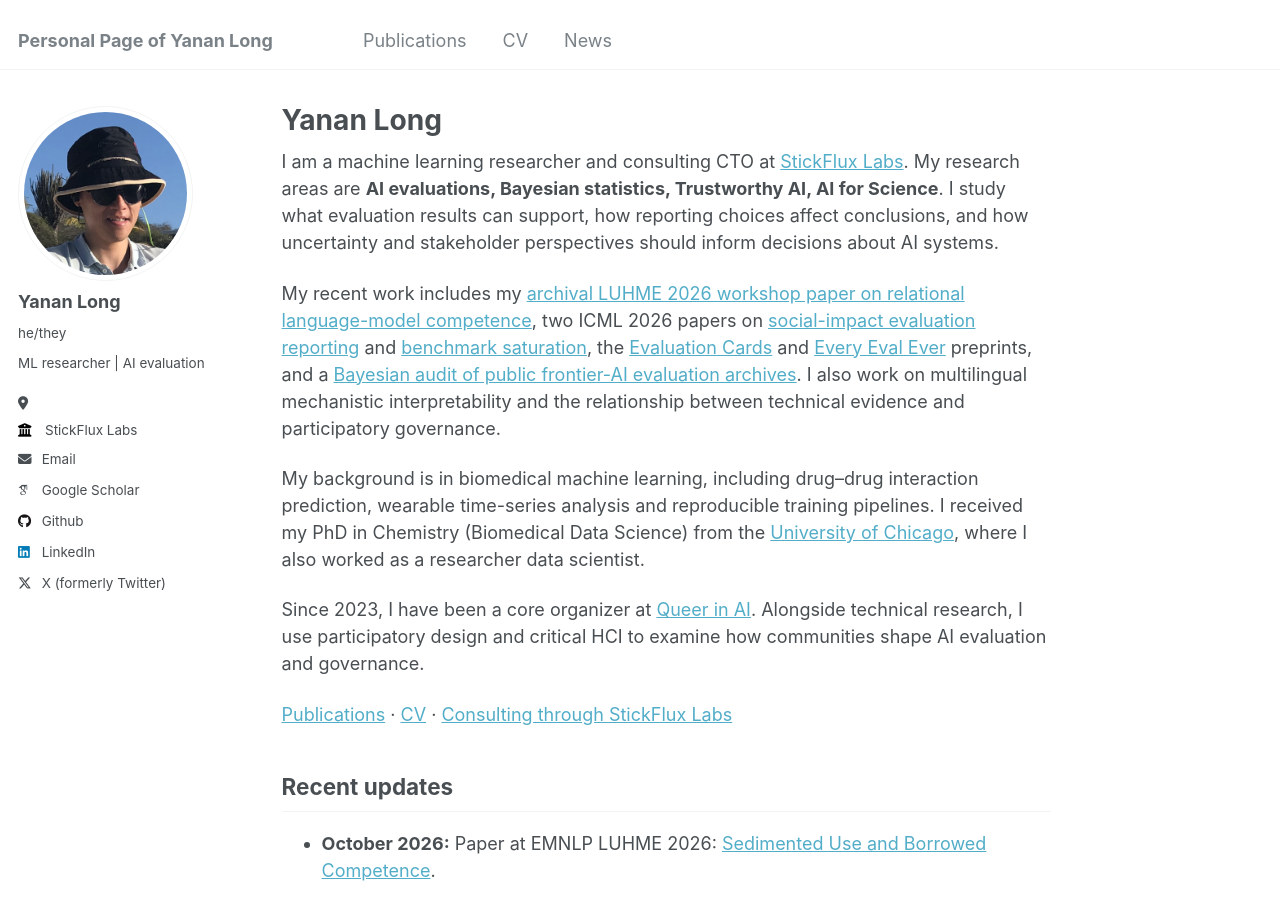
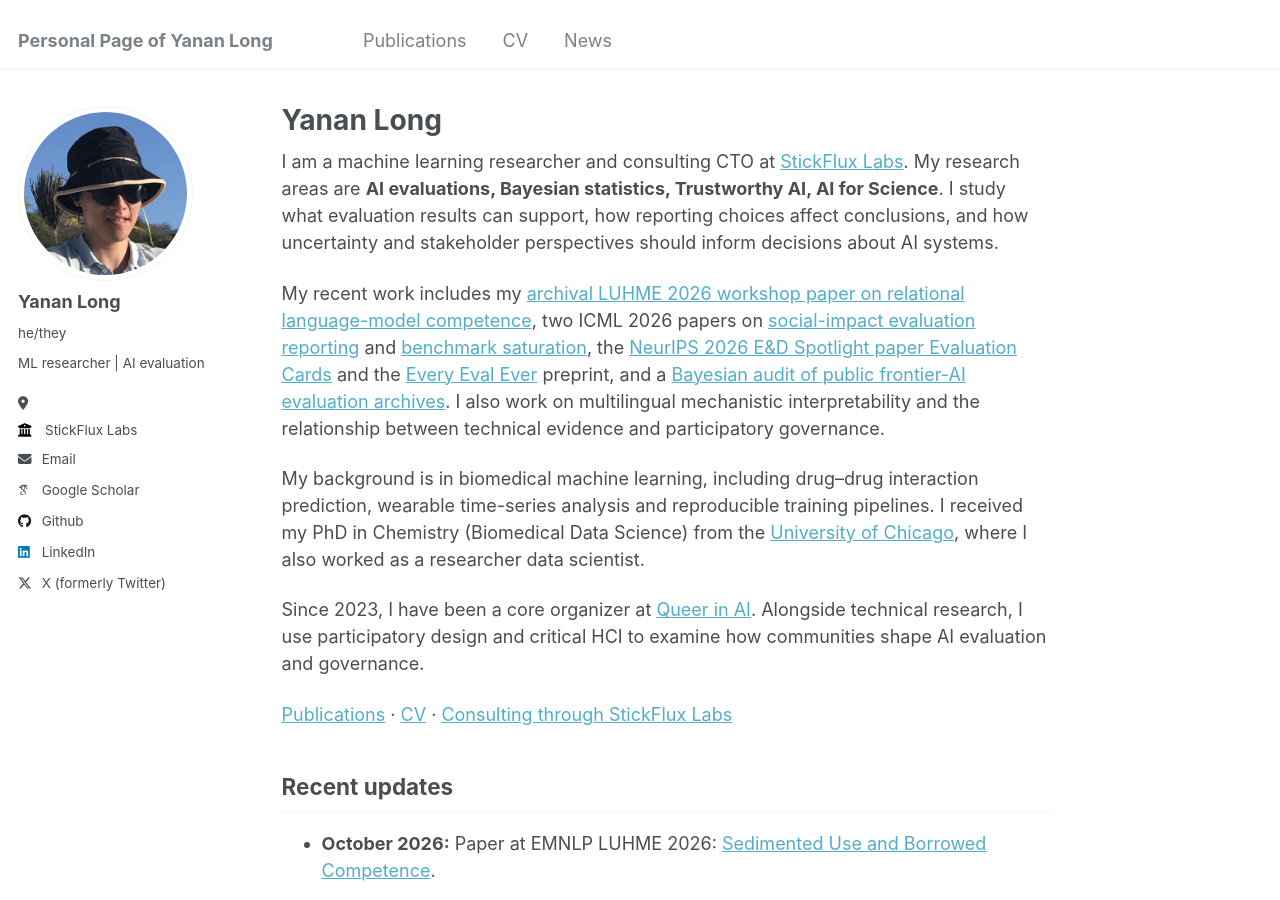
Before and after one commit to yananlong/yananlong.github.io, a Jekyll site: the page built from _pages/about.md, in a window 1280 px wide and 900 px high. Built offline with Jekyll 4.4.1, drawn with Linux system fonts in a browser that asks for light colours; some web fonts are replaced.

Commit message:
Align news style and announce Evaluation Cards NeurIPS E&D Spotlight

```diff
--- a/_pages/about.md
+++ b/_pages/about.md
@@ -9,7 +9,7 @@ redirect_from:
 
 I am a machine learning researcher and consulting CTO at [StickFlux Labs](https://stickflux.com/). My research areas are **AI evaluations, Bayesian statistics, Trustworthy AI, AI for Science**. I study what evaluation results can support, how reporting choices affect conclusions, and how uncertainty and stakeholder perspectives should inform decisions about AI systems.
 
-My recent work includes my [archival LUHME 2026 workshop paper on relational language-model competence](https://aclanthology.org/2026.luhme-1.26/), two ICML 2026 papers on [social-impact evaluation reporting](https://arxiv.org/abs/2511.05613) and [benchmark saturation](https://arxiv.org/abs/2602.16763), the [Evaluation Cards](https://arxiv.org/abs/2606.09809) and [Every Eval Ever](https://arxiv.org/abs/2606.14516) preprints, and a [Bayesian audit of public frontier-AI evaluation archives](https://arxiv.org/pdf/2606.17005). I also work on multilingual mechanistic interpretability and the relationship between technical evidence and participatory governance.
+My recent work includes my [archival LUHME 2026 workshop paper on relational language-model competence](https://aclanthology.org/2026.luhme-1.26/), two ICML 2026 papers on [social-impact evaluation reporting](https://arxiv.org/abs/2511.05613) and [benchmark saturation](https://arxiv.org/abs/2602.16763), the [NeurIPS 2026 E&D Spotlight paper Evaluation Cards](https://arxiv.org/abs/2606.09809) and the [Every Eval Ever](https://arxiv.org/abs/2606.14516) preprint, and a [Bayesian audit of public frontier-AI evaluation archives](https://arxiv.org/pdf/2606.17005). I also work on multilingual mechanistic interpretability and the relationship between technical evidence and participatory governance.
 
 My background is in biomedical machine learning, including drug–drug interaction prediction, wearable time-series analysis and reproducible training pipelines. I received my PhD in Chemistry (Biomedical Data Science) from the [University of Chicago](https://www.uchicago.edu/), where I also worked as a researcher data scientist.
 
```
